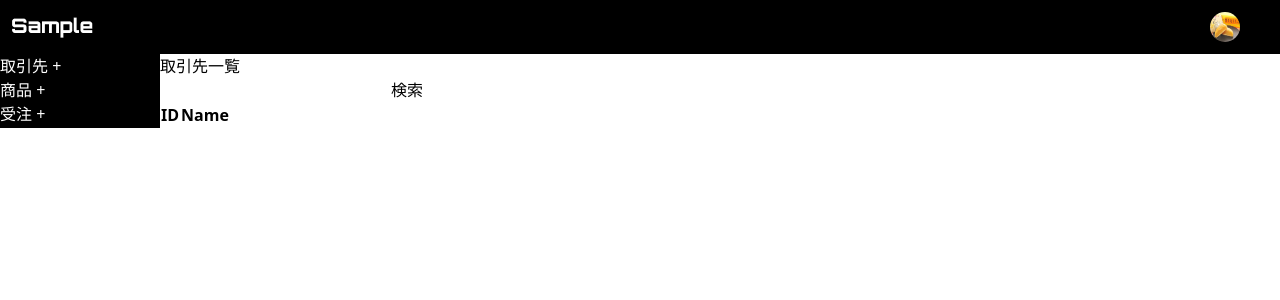
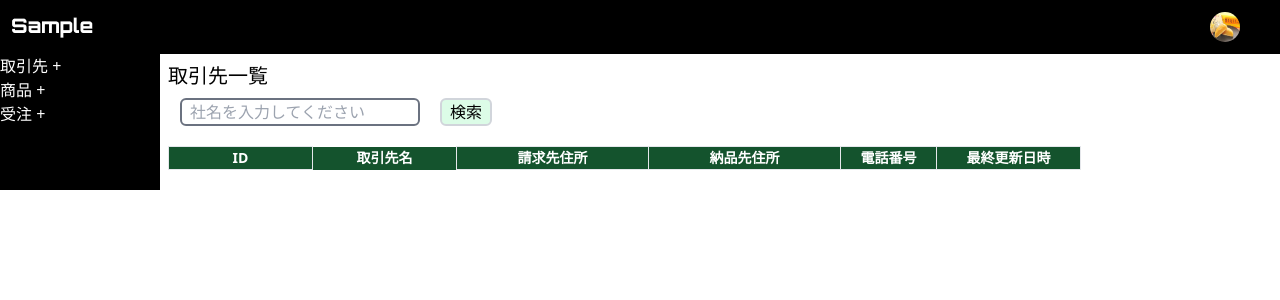
Before and after one commit to ihsyamdev/order-management-frontend, a Next.js app: page /account/list in a window 1280 px wide. Shown: the top 300 px of the page. Built offline with nearby package versions, Linux system fonts and the light colour scheme.

Commit message:
取引先一覧を最低限整える

```diff
--- a/components/molecules/CustomerList/index.tsx
+++ b/components/molecules/CustomerList/index.tsx
@@ -7,18 +7,26 @@ interface CustomerListProps {
 
 const CustomerList: React.FC<CustomerListProps> = ({ customers }) => {
   return (
-    <table>
-      <thead>
+    <table className="mx-2 my-5">
+      <thead className="bg-green-900 text-white text-sm">
         <tr>
-          <th>ID</th>
-          <th>Name</th>
+          <th className="w-36 border">ID</th>
+          <th className="w-36">取引先名</th>
+          <th className="w-48 border">請求先住所</th>
+          <th className="w-48 border">納品先住所</th>
+          <th className="w-24 border">電話番号</th>
+          <th className="w-36 border">最終更新日時</th>
         </tr>
       </thead>
       <tbody>
         {customers.map((customer: Customer) => (
-          <tr key={customer.id}>
-            <td>{customer.id}</td>
-            <td>{customer.name}</td>
+          <tr className="border" key={customer.id}>
+            <td className="border">{customer.id}</td>
+            <td className="border">{customer.name}</td>
+            <td className="border">{customer.billingState + customer.billingCity + customer.billingStreet}</td>
+            <td className="border">{customer.shippingState + customer.shippingCity + customer.shippingStreet}</td>
+            <td className="border">{customer.phone}</td>
+            <td className="border">{customer.updatedAt}</td>
           </tr>
         ))}
       </tbody>
--- a/components/organisms/CustomerSearchForm/index.tsx
+++ b/components/organisms/CustomerSearchForm/index.tsx
@@ -18,8 +18,8 @@ const CustomerSearchForm: React.FC<CustomerSearchFormProps> = ({ onSearch }) =>
 
   return (
     <form onSubmit={handleSearchSubmit}>
-      <input type="text" value={searchQuery} onChange={handleSearchChange} />
-      <button type="submit">検索</button>
+      <input className="border-2 border-gray-500 rounded-md px-2 mx-5 w-60" type="text" value={searchQuery} onChange={handleSearchChange} placeholder="社名を入力してください" />
+      <button className="border-2 border-gray-300 rounded-md bg-green-100 px-2" type="submit">検索</button>
     </form>
   )
 }
--- a/pages/account/index.tsx
+++ b/pages/account/index.tsx
@@ -8,7 +8,7 @@ export default function Account() {
   return (
     <>
       <Head>
-        <title>Order Management Sample</title>
+        <title>取引先新規登録</title>
       </Head>
       <DefaultLayout>
         <h1>this is new account</h1>
--- a/pages/account/list.tsx
+++ b/pages/account/list.tsx
@@ -16,9 +16,18 @@ const AccountList: React.FC = () => {
       const response = await fetch('http://localhost:3000/customer/search/' + accountName)
       const jsonData = await response.json()
       const mappedCustomers = jsonData.items.customers.map((customer: Customer) => {
+        const convertedDateTime = new Date(customer.updatedAt).toLocaleDateString('ja-JP', { year: 'numeric', month: '2-digit', day: '2-digit', hour: '2-digit', minute: '2-digit'})
         return {
           id: customer.id,
           name: customer.name,
+          billingState: customer.billingState,
+          billingCity: customer.billingCity,
+          billingStreet: customer.billingStreet,
+          shippingState: customer.shippingState,
+          shippingCity: customer.shippingCity,
+          shippingStreet: customer.shippingStreet,
+          phone: customer.phone,
+          updatedAt: convertedDateTime
         }})
       setCustomers(mappedCustomers)
     } catch (error) {
@@ -33,10 +42,10 @@ const AccountList: React.FC = () => {
   return (
     <>
     <Head>
-      <title>Order Management Sample</title>
+      <title>取引先一覧</title>
     </Head>
     <DefaultLayout>
-      <h1>取引先一覧</h1>
+      <h1 className="m-2 text-xl">取引先一覧</h1>
       <CustomerSearchForm onSearch={handleSearch} />
       <CustomerList customers={customers} />
     </DefaultLayout>
```
